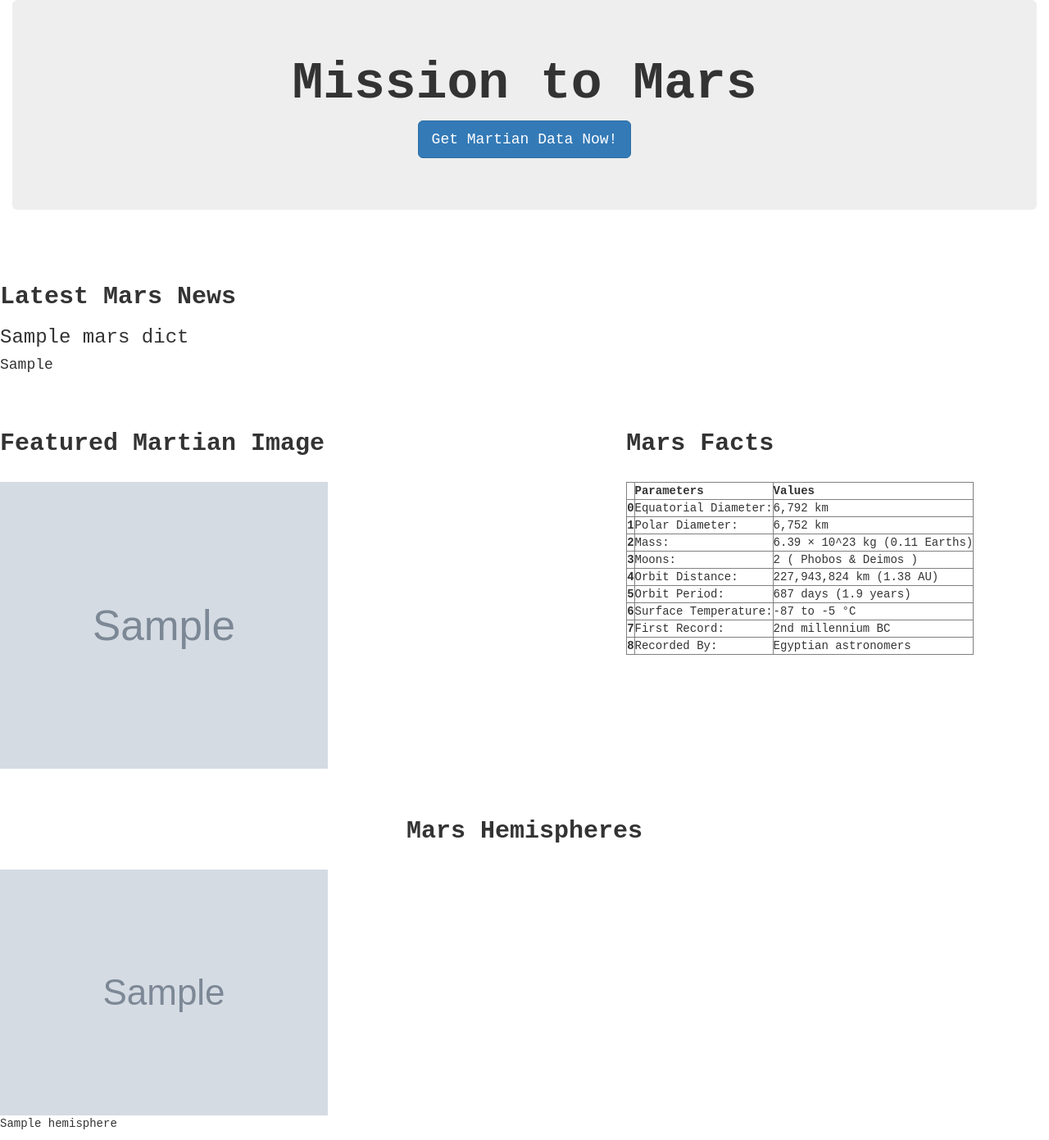
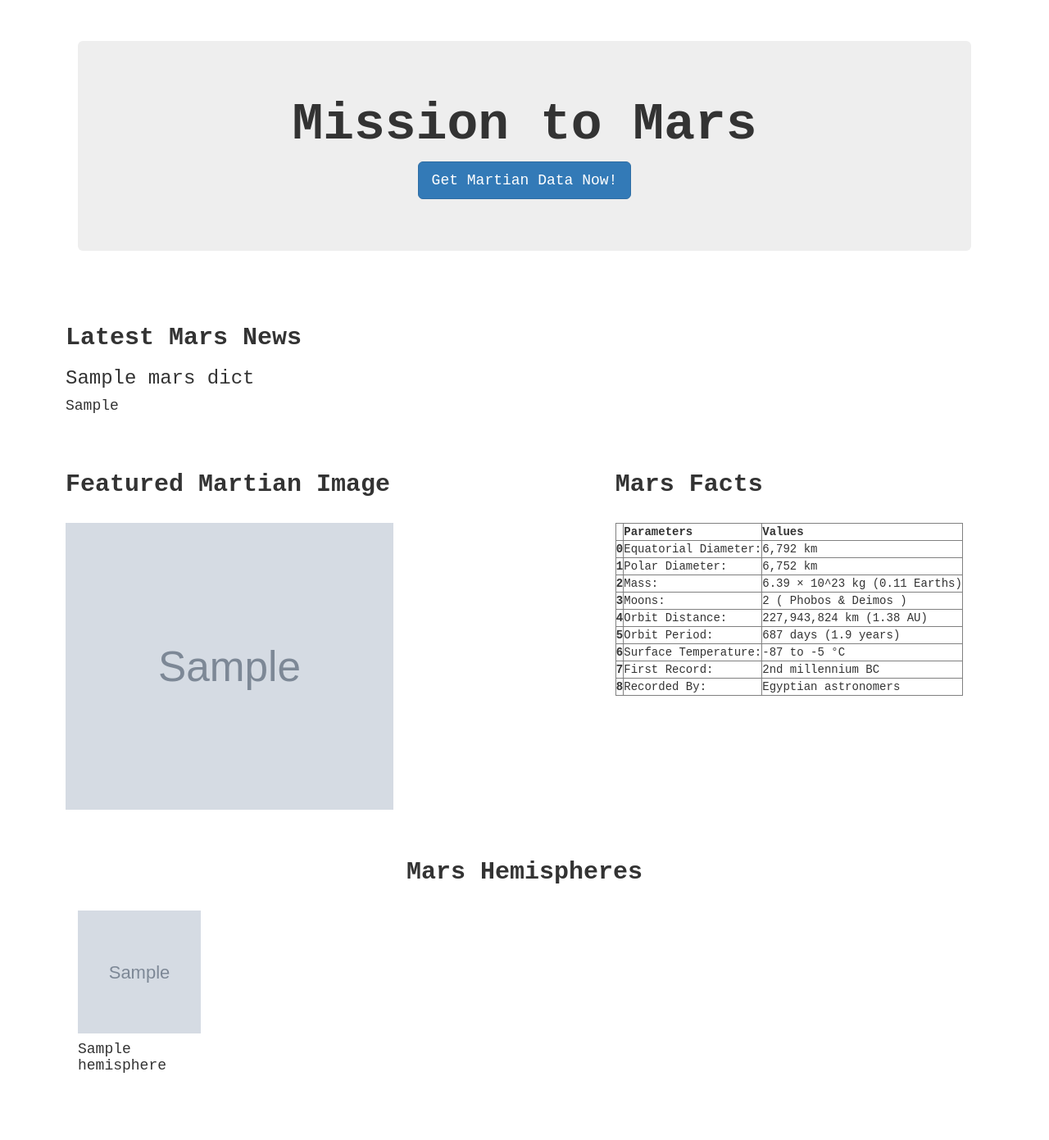
Before and after one commit to skgag1216/web-scraping-challenge, a Flask app: page / in a window 1280 px wide. Shown: the whole page at 82% size. After the commit the page ends 1309 px from the top, so only its background shows below. Run offline with Flask 2, Linux system fonts and the light colour scheme; grey boxes marked "Sample" are stand-in pictures; a database or web service that is not in the repository returns one stand-in record (values such as "Sample title"); some libraries are stand-ins or nearby versions.

Commit message:
margins index done

```diff
--- a/Mission_to_Mars/templates/index.html
+++ b/Mission_to_Mars/templates/index.html
@@ -9,6 +9,10 @@
     <style>
         body {
             font-family: 'Courier New', monospace;
+            margin-top: 50px;
+            margin-bottom: 50px;
+            margin-right: 80px;
+            margin-left: 80px;
         }
     </style>
 </head>
@@ -75,8 +79,14 @@
             <!-- need to use a 'for' loop since hemispheres are stored in a dict inside a list -->
             {% for hemisphere in mars.hemispheres %}
 
-            <img src = {{hemisphere.hemis_img_url}} alt="hemisphere image">
-            <p> {{ hemisphere.hemis_title }} </p>
+            <div class="col-md-3">
+            <div class="card" style="width: 18rem;">
+                <img class="card-img-top" src={{hemisphere.hemis_img_url}} alt="hemisphere image" width="150px" height="150px">
+                <div class="card-body">
+                  <h4 class="card-title">{{ hemisphere.hemis_title }}</h4>
+                </div>
+              </div>
+            </div>
 
             {% endfor %}
     </div>
```
